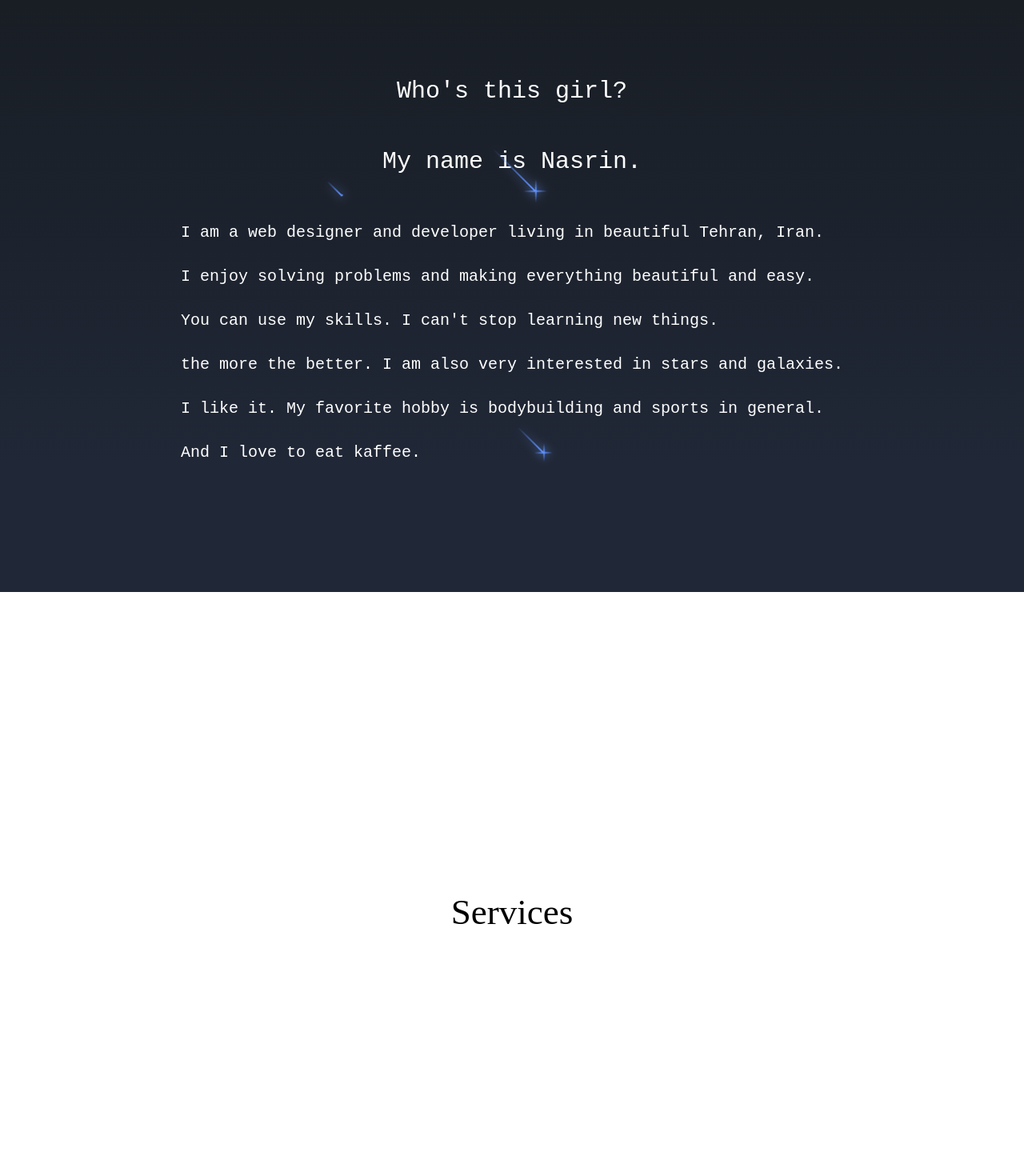
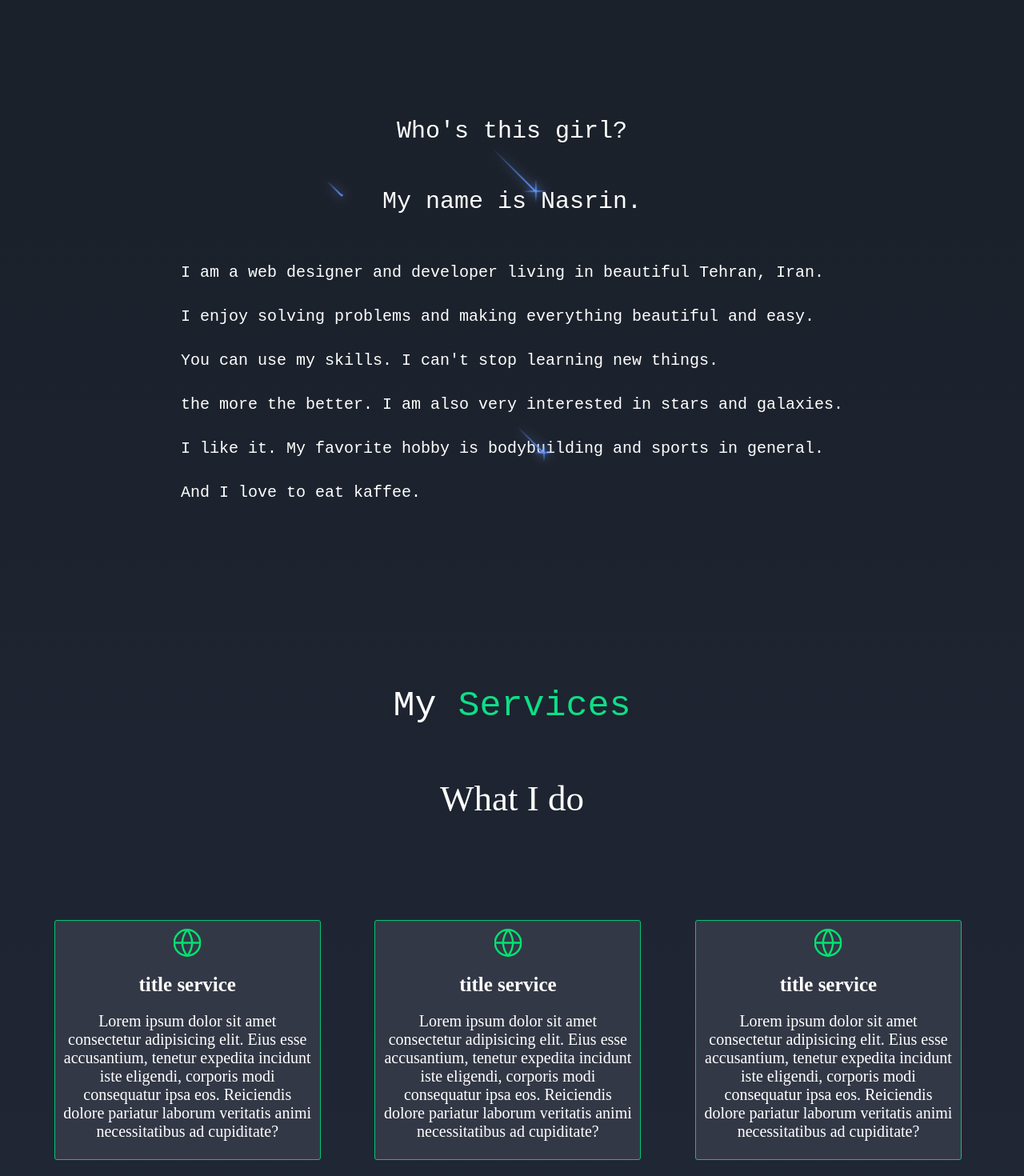
Before and after one commit to NasrinCodeCraft/resume-website-nasrin, a React (Create React App) app: page / in a window 1280 px wide. Shown: the part 860-2330 px from the top of the page at 80% size. Built offline with nearby package versions, Linux system fonts and the light colour scheme.

Commit message:
services page

```diff
--- a/src/component/navbar/navbar.module.css
+++ b/src/component/navbar/navbar.module.css
@@ -11,7 +11,8 @@
     font-family: sans-serif;
     color: #fff;
     opacity: 0;
-    animation: menu-move-in 2000ms 300ms forwards
+    animation: menu-move-in 2000ms 300ms forwards;
+    z-index: 10;
 }
 
 @keyframes menu-move-in {
--- /dev/null
+++ b/src/component/servicesBox/servicesBox.jsx
@@ -0,0 +1,25 @@
+import styled from './servicesBox.module.css';
+import webIcon from './../../assets/images/web.svg';
+
+
+
+function ServicesBox() {
+
+    return (
+        <div className={styled.box}>
+            <img src={webIcon} className={styled.iconService}/>
+            <p className={styled.titleService}>title service</p>
+            <p className={styled.contentService}>
+                Lorem ipsum dolor sit amet consectetur
+                adipisicing elit. Eius esse accusantium,
+                tenetur expedita incidunt iste eligendi,
+                corporis modi consequatur ipsa eos.
+                Reiciendis dolore pariatur laborum
+                veritatis animi necessitatibus ad cupiditate?
+            </p>
+        </div>
+    )
+
+}
+
+export default ServicesBox;
--- /dev/null
+++ b/src/component/servicesBox/servicesBox.module.css
@@ -0,0 +1,38 @@
+.box {
+    width: 26%;
+    height: 300px;
+    border: 1px solid rgb(7, 197, 118);
+    border-radius: 3px;
+    color: white;
+    background: #333846;
+    margin-left: 5.3%;
+    overflow: hidden;
+}
+
+.box .iconService {
+    width: 35px;
+    height: 35px;
+    margin-top: 10px;
+    margin-left: 50%;
+    transform: translate(-50%);
+}
+
+.box .titleService {
+    text-align: center;
+    font-size: 25px;
+    margin-top: 10px;
+    font-weight: bold;
+}
+
+.box .contentService {
+    text-align: center;
+    padding: 10px;
+    font-size: 20px;
+    margin-top: 10px;
+}
+
+.box .iconService:hover , .box .titleService:hover , .box .contentService:hover {
+    cursor: pointer;
+    border: none;
+    box-shadow: none;
+}
--- a/src/index.css
+++ b/src/index.css
@@ -12,14 +12,8 @@ a {
   user-select: none;
 }
 
-.container {
-  width: 100%;
-  height: 100vh;
+body {
+  overflow-x: hidden;
   background: #202736;
   background: linear-gradient(to bottom, #181d23 0%, #202736 80%);
-  min-height: 100vh;
 }
-
-body {
-  overflow-x: hidden;
-}
--- a/src/pages/about/about.jsx
+++ b/src/pages/about/about.jsx
@@ -5,7 +5,7 @@ function AboutUs() {
 
     return (
 
-        <div className={`container ${styled.backgroundColorSky}`}>
+        <div className={`${styled.backgroundColorSky}`}>
             <div className={styled.bio}>
                 <pre>
                     <p>Who's this girl?</p>
--- a/src/pages/about/about.module.css
+++ b/src/pages/about/about.module.css
@@ -1,5 +1,4 @@
 .backgroundColorSky {
-    z-index: -60;
     display: flex;
     justify-content: center;
     align-items: center;
@@ -11,7 +10,7 @@
     align-items: center;
     width: 100%;
     line-height: 55px;
-    /* margin-top: 10%; */
+    margin-top: 12%;
 }
 
 .bio pre{
--- a/src/pages/home/home.jsx
+++ b/src/pages/home/home.jsx
@@ -7,7 +7,7 @@ import downloadCv from "./../../assets/files/cv.pdf";
 function Home() {
     return (
         <>
-            <div className={`container ${styled.backgroundColorSky}`}>
+            <div className={styled.backgroundColorSky}>
                 <div className={styled.stars}></div>
                 <pre>
                     I do website design <br /><span>&</span> code.
--- a/src/pages/home/home.module.css
+++ b/src/pages/home/home.module.css
@@ -1,5 +1,9 @@
 .backgroundColorSky {
-  z-index: -50;
+  width: 100%;
+  height: 100vh;
+  background: #202736;
+  background: linear-gradient(to bottom, #181d23 0%, #202736 80%);
+  min-height: 100vh;
 }
 
 .stars {
@@ -25,7 +29,6 @@
   width: 60%;
   height: 85%;
   transform: translate(-50%, -100%);
-  z-index: 2;
   opacity: 0;
   animation: portfolio-move-in 1.2s 1s forwards;
 }
@@ -74,7 +77,6 @@
   color: #fff;
   opacity: 0;
   font-size: 50px;
-  z-index: 4;
   text-align: center;
   animation: pre--move-in 1.2s 1s forwards;
 }
--- a/src/pages/master/master.jsx
+++ b/src/pages/master/master.jsx
@@ -4,6 +4,7 @@ import styled from "./master.module.css"
 import Navbar from "../../component/navbar/navbar";
 import Home from "../home/home";
 import AboutUs from "../about/about";
+import Services from "../services/services";
 
 function Master() {
 
@@ -12,7 +13,7 @@ function Master() {
             <Navbar />
             <Element name="home" className={styled.element}><Home /></Element>
             <Element name="about" className={styled.element}><AboutUs /></Element>
-            <Element name="services" className={styled.element}>Services</Element>
+            <Element name="services" className={styled.element}><Services /></Element>
             <Element name="contact" className={styled.element}>Contact me</Element>
         </>
     )
--- /dev/null
+++ b/src/pages/services/services.jsx
@@ -0,0 +1,23 @@
+import ServicesBox from '../../component/servicesBox/servicesBox';
+import styled from './services.module.css';
+
+function Services() {
+
+    return (
+        <>
+            <div className={styled.titleService}>
+                <pre>My <span>Services</span></pre>
+                <p>What I do</p>
+            </div>
+            <div className={styled.servicesBox}>
+                <ServicesBox />
+                <ServicesBox />
+                <ServicesBox />
+                {/* component servicebox with props */}
+            </div>
+        </>
+    )
+
+}
+
+export default Services;
--- /dev/null
+++ b/src/pages/services/services.module.css
@@ -0,0 +1,35 @@
+.titleService {
+    position: absolute;
+    width: 100%;
+    left: 0;
+    margin-top: -30%;
+}
+
+.titleService pre , .titleService p{
+    color: white;
+    margin-bottom: 15px;
+    text-align: center;
+    cursor: pointer;
+}
+
+.titleService p {
+    margin-top: 5%;
+}
+
+.titleService pre span {
+    color: rgb(13, 223, 135);
+}
+
+.servicesBox {
+    position: relative;
+    width: 100%;
+    left: 0%;
+    top: 20%;
+    display: flex;
+}
+
+.servicesBox :hover {
+    cursor: pointer;
+    transition: 0.5s;
+    box-shadow: 0 0 5px 4px rgb(13, 223, 135);
+}
```
Also changed, not shown: src/assets/images/web.svg (added).
